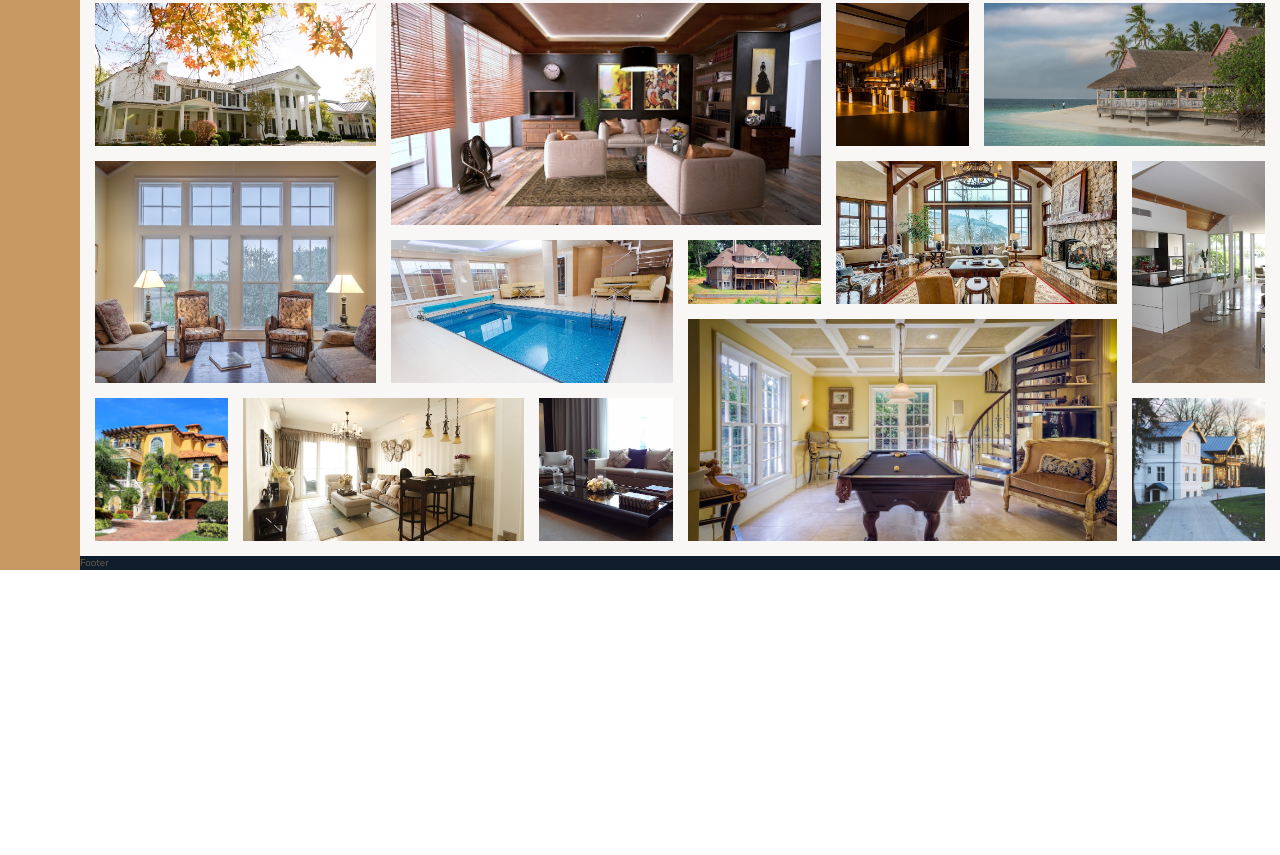
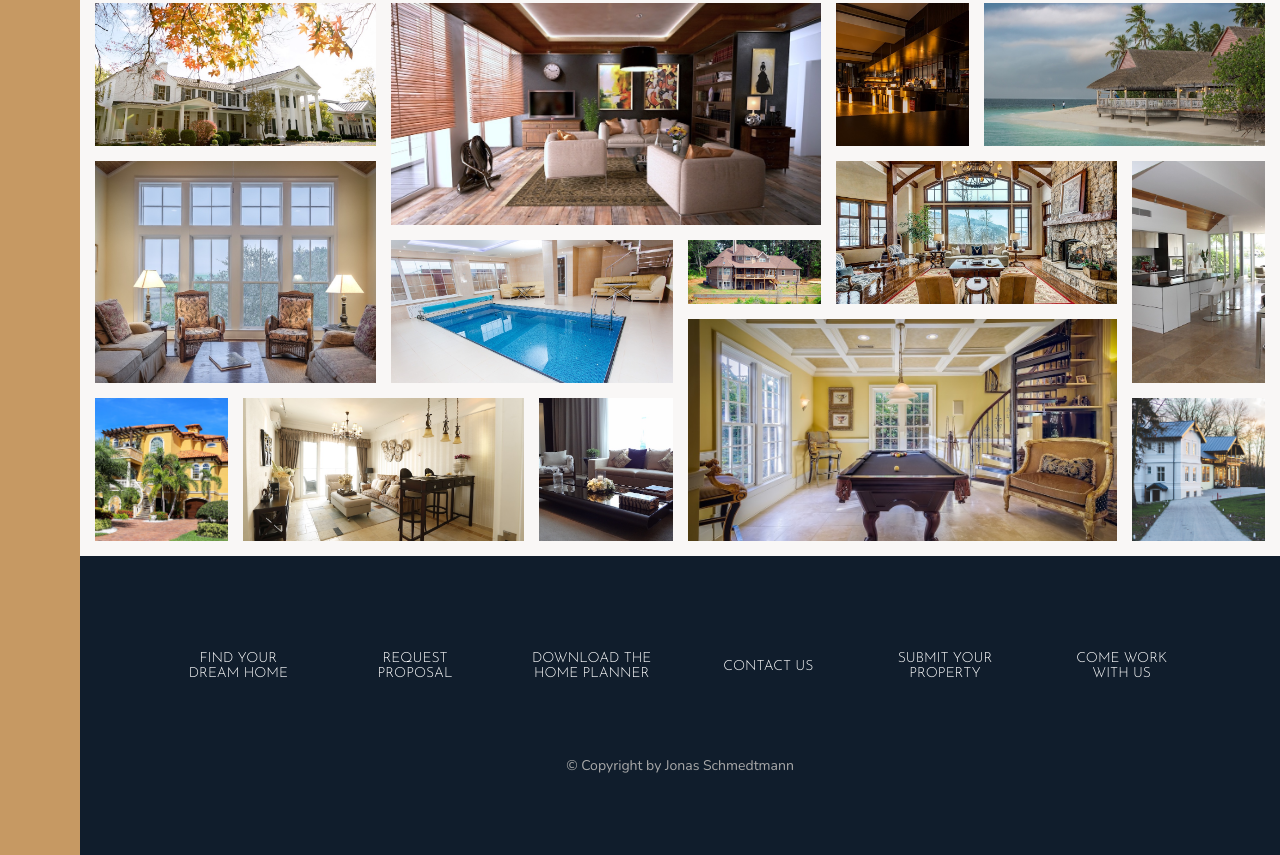
Before and after one commit to CoderKristi/Nexter_udemy, a website: page index.html in a window 1280 px wide. Shown: the part 3090-3945 px from the top of the page. Before the commit the page ends 3660 px from the top, so only its background shows below. Drawn offline with nearby package versions, Linux system fonts and the light colour scheme.

Commit message:
Footer added

```diff
--- a/index.html
+++ b/index.html
@@ -361,6 +361,29 @@
         />
       </figure>
     </section>
-    <footer class="footer">Footer</footer>
+
+    <footer class="footer">
+      <ul class="nav">
+        <li class="nav__item">
+          <a href="#" class="nav__link">Find your dream home</a>
+        </li>
+        <li class="nav__item">
+          <a href="#" class="nav__link">Request proposal</a>
+        </li>
+        <li class="nav__item">
+          <a href="#" class="nav__link">Download the home planner</a>
+        </li>
+        <li class="nav__item">
+          <a href="#" class="nav__link">Contact us</a>
+        </li>
+        <li class="nav__item">
+          <a href="#" class="nav__link">Submit your property</a>
+        </li>
+        <li class="nav__item">
+          <a href="#" class="nav__link">Come work with us</a>
+        </li>
+      </ul>
+      <p class="copyright">&copy; Copyright by Jonas Schmedtmann</p>
+    </footer>
   </body>
 </html>
--- a/sass/_footer.scss
+++ b/sass/_footer.scss
@@ -1,4 +1,40 @@
 .footer {
   background-color: $color-secondary;
   grid-column: full-start/full-end;
+  padding: 8rem;
 }
+
+.nav {
+  list-style: none;
+
+  display: grid;
+  grid-template-columns: repeat(auto-fit, minmax(15rem, 1fr));
+  grid-gap: 2rem;
+  align-items: center;
+
+  &__link:link,
+  &__link:visited {
+    font-size: 1.4rem;
+    color: #fff;
+    text-decoration: none;
+    font-family: $font-display;
+    text-transform: uppercase;
+    text-align: center;
+    padding: 1.5rem;
+    display: block;
+    transition: all 0.2s;
+  }
+
+  &__link:hover,
+  &__link:active {
+    background-color: rgba(#fff, 0.05);
+    transform: translateY(-3px);
+  }
+}
+
+.copyright {
+  font-size: 1.4rem;
+  color: $color-grey-light-2;
+  margin-top: 6rem;
+  text-align: center;
+}
```
Also changed, not shown: sass/main.css, 1 other file.
